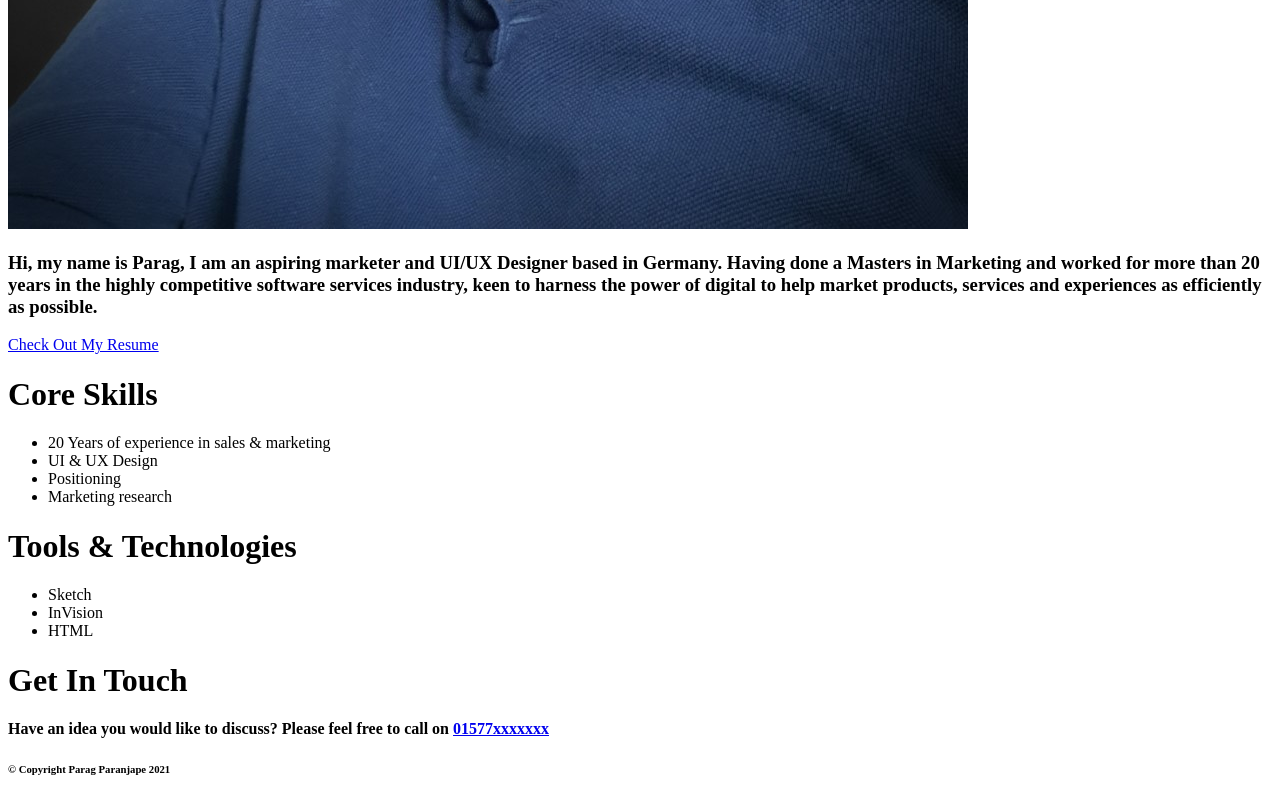
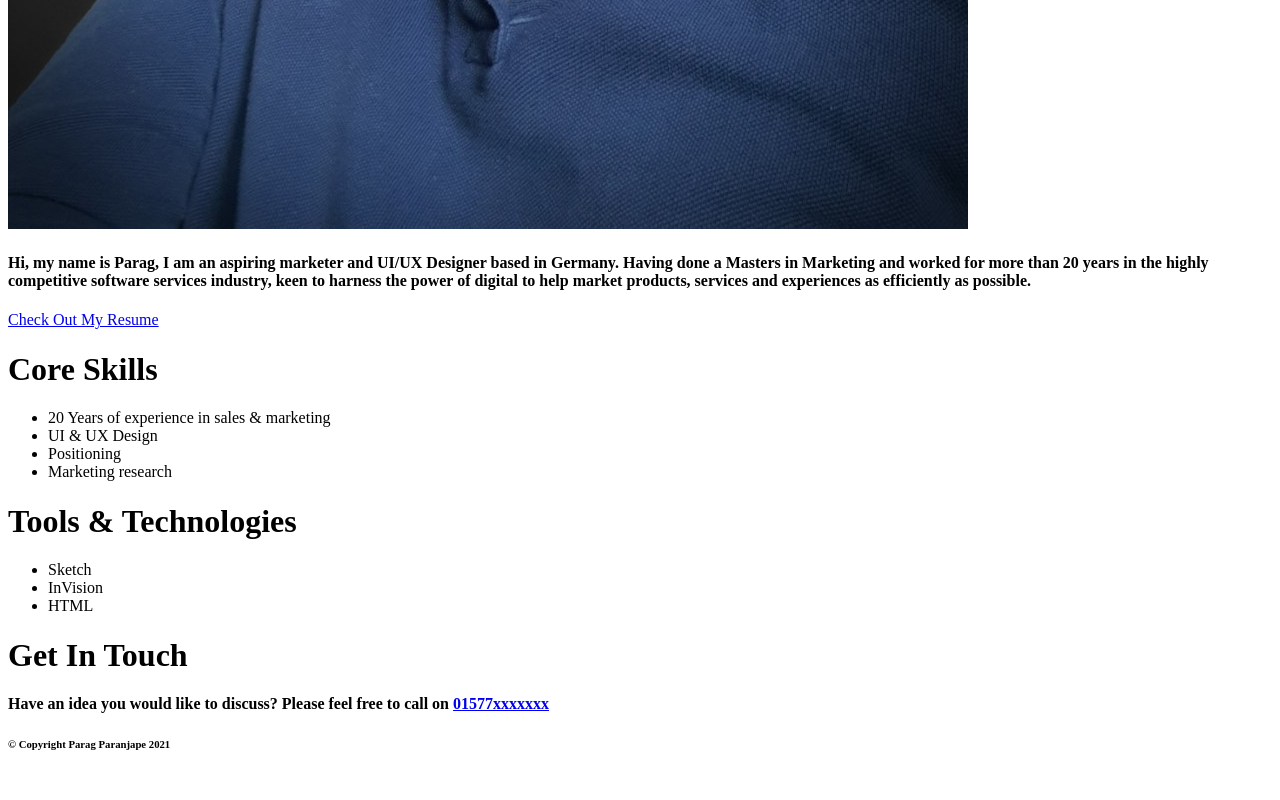
Before and after one commit to paragparanjape/Portfolio-Site-Parag-Paranjape-, a plain HTML site: page About.html in a window 1280 px wide. Shown: the part 1403-2203 px from the top of the page. After the commit the page ends 2178 px from the top, so only its background shows below. Drawn offline with Linux system fonts and the light colour scheme.

Commit message:
Story text H3 to H4
Description changed from H3 to H4

```diff
--- a/About.html
+++ b/About.html
@@ -24,10 +24,10 @@
   <source media="(min-width:650px)" srcset="img/thumbnail_20200506_183516.jpg">
     <img src="img/thumbnail_20200506_183516.jpg">
 </picture>
-<h3> Hi, my name is Parag, I am an aspiring marketer and UI/UX Designer based in Germany.
+<h4> Hi, my name is Parag, I am an aspiring marketer and UI/UX Designer based in Germany.
   Having done a Masters in Marketing and worked for more than 20 years in the highly
   competitive software services industry, keen to harness the power of digital
-  to help market products, services and experiences as efficiently as possible.</h3>
+  to help market products, services and experiences as efficiently as possible.</h4>
 
   <a href="Parag Paranjape Resume.pdf" target="_blank">Check Out My Resume</a>
 
```
